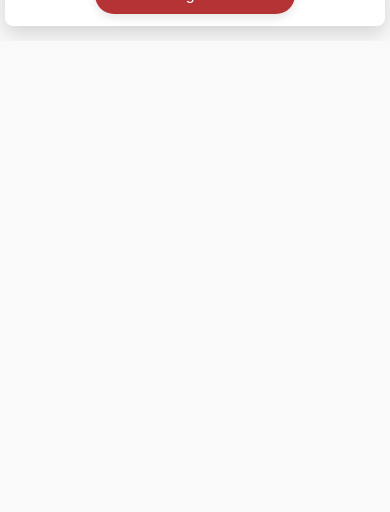
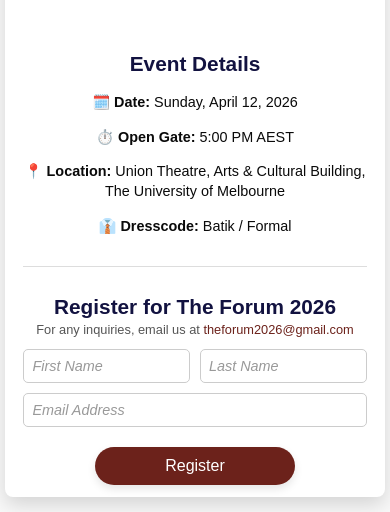
Before and after one commit to aureliatann/theforum, a Django app: page /register/ in a window 390 px wide. Shown: the part 1146-1658 px from the top of the page. Before the commit the page ends 1184 px from the top, so only its background shows below. Run offline with Django 5.2, Linux system fonts and the light colour scheme; some libraries are stand-ins or nearby versions.

Commit message:
updated pictures and colors

```diff
--- a/attendees/static/attendees/css/style.css
+++ b/attendees/static/attendees/css/style.css
@@ -53,7 +53,7 @@
    TEXT ELEMENTS
 ============================ */
 h2 {
-    color: #0a0a0a;
+    color: #121240;
     margin: 20px 0 10px;
     font-size: 1.6rem;
 }
@@ -107,7 +107,7 @@
 }
 
 .submit-btn {
-    background-color: #b53335;
+    background-color: #6C221B;
     color: #fff;
     border: none;
     padding: 10px 25px;
@@ -125,7 +125,7 @@
 }
 
 .submit-btn:hover {
-    background-color: #8a2629;
+    background-color: #8A2D24;
     transform: translateY(-2px);
     box-shadow: 0 6px 12px rgba(0,0,0,0.15);
 }
@@ -176,7 +176,7 @@
     height: 50px;
 
     border: 4px solid #ddd;
-    border-top: 4px solid #b53335;
+    border-top: 4px solid #6C221B;
     border-radius: 50%;
 
     animation: spin 0.8s linear infinite;
@@ -185,7 +185,7 @@
 
 .loading-text {
     font-size: 1.2rem;
-    color: #b53335;
+    color: #6C221B;
     font-weight: bold;
 }
 
@@ -404,7 +404,7 @@
     font-size: 1rem;
     font-weight: 600;
     margin-bottom: 0;
-    color: #0a0a0a;
+    color: #121240;
     letter-spacing: 0;
 }
 
@@ -413,7 +413,7 @@
     font-weight: 700;                     /* bold but elegant */
     margin-top: 0;
     margin-bottom: 12px;                  /* tighter spacing */
-    color: #b53335;                       /* deep, rich red */
+    color: #6C221B;                       /* deep, rich red */
 }
 
 
@@ -428,7 +428,7 @@
     font-size: 1rem;
     background: #f3f3f3;
     padding: 15px 18px;
-    border-left: 4px solid #b53335;
+    border-left: 4px solid #6C221B;
     border-radius: 6px;
     margin: 15px auto;
     max-width: 90%;
@@ -456,7 +456,7 @@
 }
 
 .contact-info a {
-    color: #b53335;
+    color: #6C221B;
     text-decoration: none;
 }
 
@@ -475,7 +475,7 @@
     border-radius: 50px;      /* pill shape */
     padding: 12px 25px;
     box-shadow: 0 6px 15px rgba(0,0,0,0.25);
-    background-color: #b53335;
+    background-color: #6C221B;
     color: #fff;
     font-weight: bold;
     font-size: 1rem;
@@ -492,7 +492,7 @@
 #scroll-to-register:hover {
     transform: translateY(-4px);
     box-shadow: 0 10px 20px rgba(0,0,0,0.3);
-    background-color: #8a2629;
+    background-color: #8A2D24;
 }
 
 /* Remove outline on focus */
@@ -507,3 +507,44 @@
     top: -6px;               /* move arrow slightly up for alignment */
     display: inline-block;
 }
+/* ============================
+   ALTERNATING SECTIONS (IMAGES + TEXT)
+============================ */
+.alt-wrap {
+    max-width: 900px !important;
+    margin: 30px auto;
+}
+
+.alt-section {
+    display: flex;
+    gap: 30px;
+    align-items: center;   /* normal centering */
+    width: 100%;
+}
+
+.alt-text, .alt-image {
+    flex: 1;
+}
+
+.alt-image img {
+    width: 100%;
+    height: 200px;
+    object-fit: cover;
+    border-radius: 0;
+    display: block;
+    margin: auto 0;       /* vertically centers the IMAGE only */
+    margin-top: 12px;
+}
+
+/* stack on mobile */
+@media (max-width: 700px) {
+    .alt-section {
+        flex-direction: column !important;
+        text-align: center;
+    }
+
+    .alt-image img {
+        height: 150px;
+        margin: 0 auto;
+    }
+}
--- a/attendees/templates/register.html
+++ b/attendees/templates/register.html
@@ -37,13 +37,28 @@
 
         <!-- Banner -->
         <div class="banner">
-            <img src="{% static 'attendees/images/banner.jpeg' %}" alt="The Forum 2026" class="banner-img">
+            <img src="{% static 'attendees/images/banner.jpg' %}" alt="The Forum 2026" class="banner-img">
         </div>
 
-        <!-- Event Theme -->
-        <h2>What is The Forum?</h2>
-        <p>The Forum is an annual talk show that provides a platform for Indonesian students to engage with experts and public figures on issues related to Indonesia's politics, economy, and society.</p>
+        <!-- ====================
+        WHAT IS THE FORUM — IMAGE LEFT, TEXT RIGHT
+        ==================== -->
+        <div class="alt-section">
+            <div class="alt-image">
+                <!-- IMAGE FOR SECTION 1 -->
+                <img src="{% static 'attendees/images/image1.jpg' %}" alt="">
+            </div>
 
+            <div class="alt-text">
+                <h2>What is The Forum?</h2>
+                <p>The Forum is an annual talk show that provides a platform for Indonesian students to engage with experts and public figures on issues related to Indonesia's politics, economy, and society.</p>
+            </div>
+        </div>
+
+
+        <!-- ====================
+            THIS YEAR’S THEME — IMAGE RIGHT, TEXT LEFT
+        ==================== -->
         <div class="theme-section fade-enter">
             <h2 class="theme-title">This Year’s Theme:</h2>
             <h3 class="theme-subtitle">Prosperous Indonesia: Advancing Beyond Wealth</h3>
@@ -62,14 +77,26 @@
             </p>
         </div>
 
-        <!-- Event Info -->
-        <h2>Event Details</h2>
-        <p><strong>🗓️ Date:</strong> Sunday, April 12, 2026</p>
-        <p><strong>⏱️ Open Gate:</strong> 5:00 PM AEST</p>
-        <p><strong>📍 Location:</strong> Copland Theatre (B01), The Spot, The University of Melbourne</p>
-        <p><strong>👔 Dresscode:</strong> Batik / Formal</strong></p>
+        <!-- ====================
+            EVENT DETAILS — IMAGE LEFT, TEXT RIGHT
+        ==================== -->
+        <div class="alt-section">
+            <div class="alt-image">
+                <img src="{% static 'attendees/images/image3.jpg' %}" alt="">
+            </div>
+
+            <div class="alt-text">
+                <h2>Event Details</h2>
+                <p><strong>🗓️ Date:</strong> Sunday, April 12, 2026</p>
+                <p><strong>⏱️ Open Gate:</strong> 5:00 PM AEST</p>
+                <p><strong>📍 Location:</strong> Union Theatre, Arts & Cultural Building, The University of Melbourne</p>
+                <p><strong>👔 Dresscode:</strong> Batik / Formal</p>
+            </div>
+        </div>
 
         <hr>
+
+
 
         <!-- Registration Form -->
         <h2 class="register-title">Register for The Forum 2026</h2>
--- a/attendees/templates/success.html
+++ b/attendees/templates/success.html
@@ -16,7 +16,7 @@
 
         <!-- Banner -->
         <div class="banner">
-            <img src="{% static 'attendees/images/banner.jpeg' %}" alt="The Forum 2026" class="banner-img">
+            <img src="{% static 'attendees/images/banner.jpg' %}" alt="The Forum 2026" class="banner-img">
         </div>
 
         <!-- Success Message -->
--- a/attendees/views.py
+++ b/attendees/views.py
@@ -109,7 +109,7 @@
 Event Details:
 - Date: Sunday, April 12, 2026
 - Open Gate: 5:00 PM AEST
-- Location: Copland Theatre (B01), The Spot, The University of Melbourne
+- Location: Union Theatre, Arts & Cultural Building, The University of Melbourne
 - Dresscode: Batik / Formal
 
 Best regards,
@@ -130,7 +130,7 @@
 <ul>
     <li><strong>🗓️ Date:</strong> Sunday, April 12, 2026</li>
     <li><strong>⏱️ Open Gate:</strong> 5:00 PM AEST</li>
-    <li><strong>📍 Location:</strong> Copland Theatre (B01), The Spot, The University of Melbourne</li>
+    <li><strong>📍 Location:</strong> Union Theatre, Arts & Cultural Building, The University of Melbourne</li>
     <li><strong>👔 Dresscode:</strong> Batik / Formal</li>
 </ul>
 
```
Also changed, not shown: attendees/static/attendees/images/banner.jpeg (deleted), attendees/static/attendees/images/banner.jpg (added), db.sqlite3, 2 other files.
